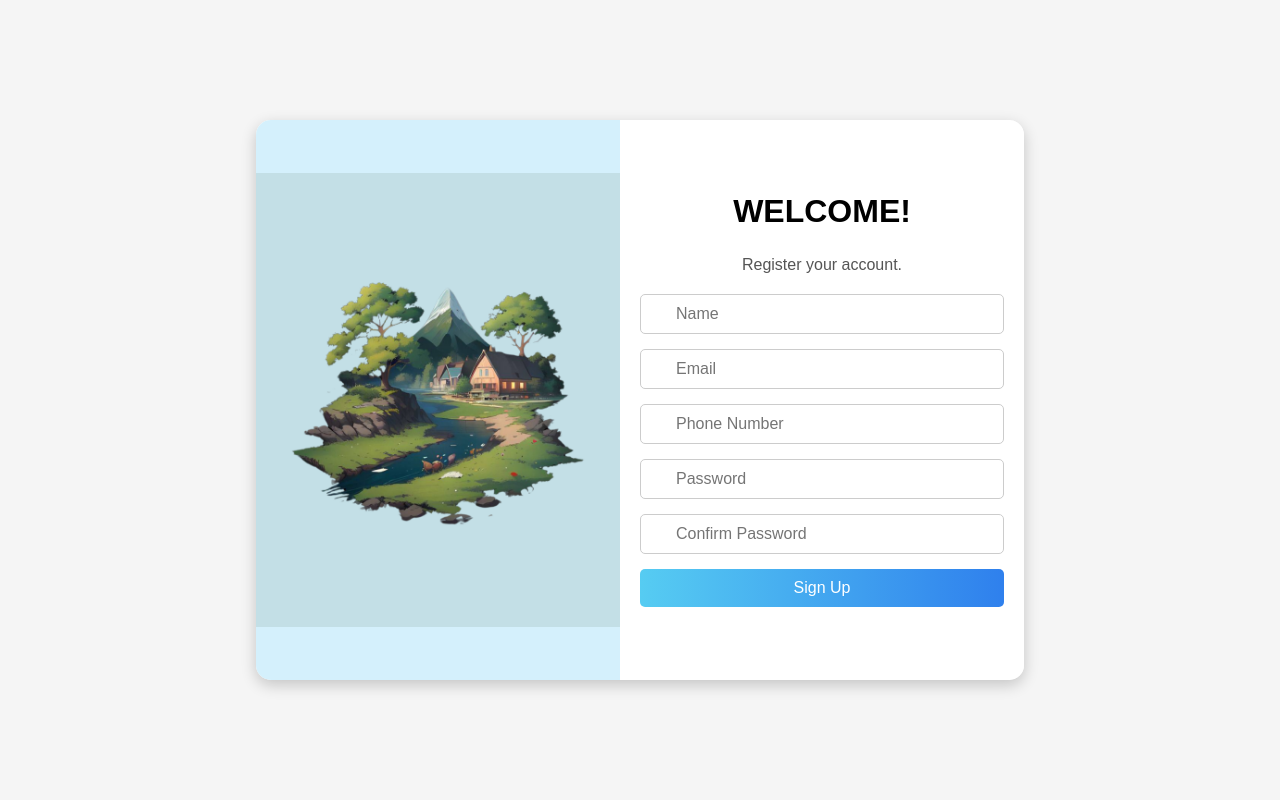
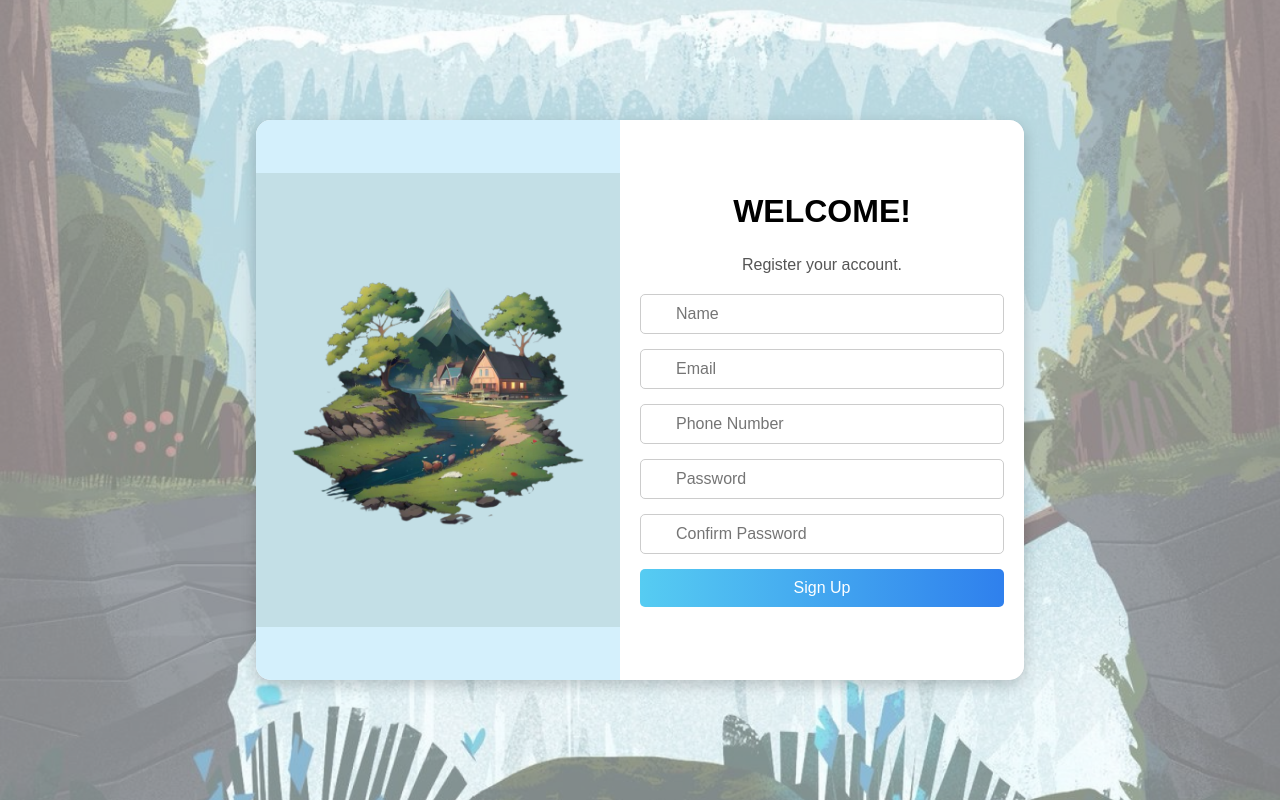
Before and after one commit to stobericake/MalayanFolktalesHub, a PHP site: page /register.php in a window 1280 px wide. Run offline with PHP 8.4, Linux system fonts and the light colour scheme.

Commit message:
login + register

```diff
--- a/view/register.php
+++ b/view/register.php
@@ -49,12 +49,25 @@ if (isset($_POST['submit'])) {
     body {
   margin: 0;
   padding: 0;
-      font-family: Arial, sans-serif;
+  font-family: sans-serif;
   display: flex;
   justify-content: center;
   align-items: center;
   height: 100vh;
-      background-color: #f5f5f5;
+  position: relative; /* Required for the pseudo-element */
+  overflow: hidden; /* Prevent scrollbars */
+}
+
+body::before {
+  content: '';
+  position: absolute;
+  top: 0;
+  left: 0;
+  width: 100%;
+  height: 100%;
+  background: #f5f5f5 url('../assets/background.png') no-repeat center center/cover;
+  opacity: 0.5; /* Adjust the transparency (0 to 1) */
+  z-index: -1; /* Place the background behind everything else */
 }
 
 .container {
@@ -66,11 +79,10 @@ if (isset($_POST['submit'])) {
   border-radius: 15px;
   overflow: hidden;
   box-shadow: 0 5px 15px rgba(0, 0, 0, 0.2);
-      position: absolute;
-      top: 50%;
-      left: 50%;
-      transform: translate(-50%, -50%);
+  position: relative; /* Ensure proper stacking with ::before */
+  z-index: 1; /* Keeps the container above the pseudo-element */
 }
+
 
     .image-section {
       flex: 1;
```
Also changed, not shown: view/login.php (+14 -1 lines). Lines whose indentation alone changed are shown as unchanged.
